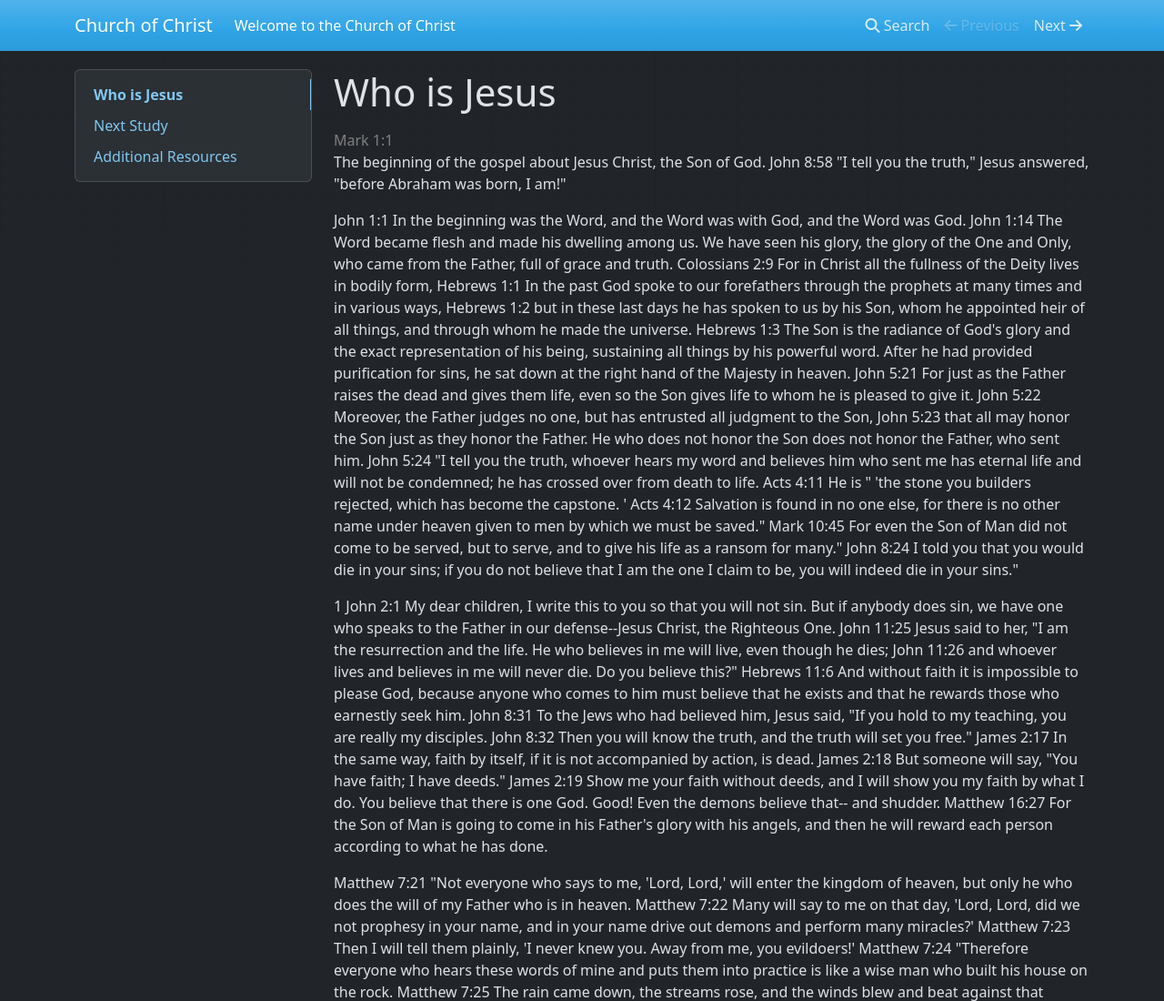
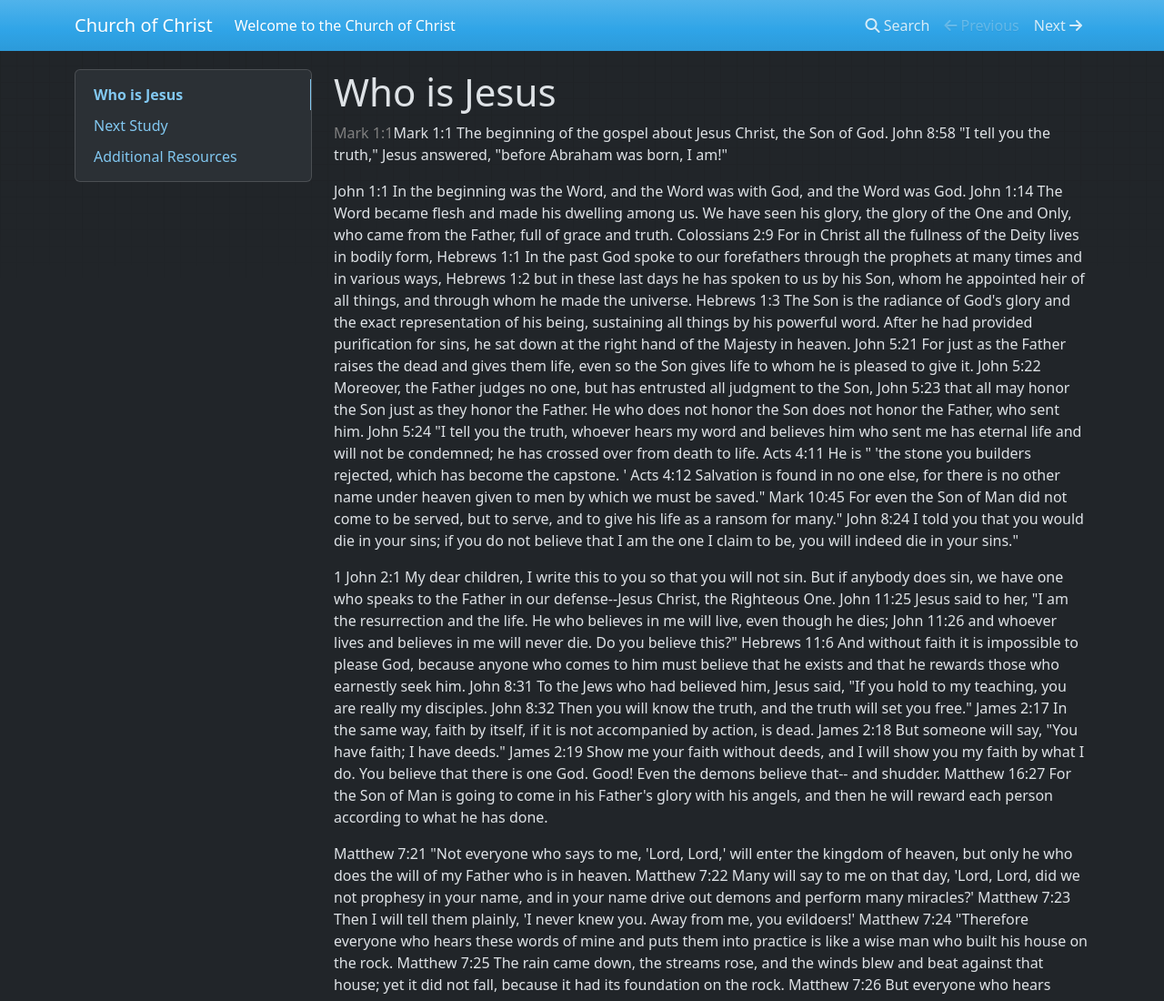
Before and after one commit to churchofchristalgo/Church-Of-Christ, a plain HTML site: page indexStudy/WhoisJesus.html in a window 1280 px wide. Shown: the top 1100 px of the page at 91% size. Drawn offline with nearby package versions, Linux system fonts and the light colour scheme; files whose address does not match are found by name.

Commit message:
Change citation style for Mark 1:1
Updated the citation style for Mark 1:1 to use a span tag.

```diff
--- a/indexStudy/WhoisJesus.html
+++ b/indexStudy/WhoisJesus.html
@@ -100,7 +100,7 @@
 
 <h1 id="Who-is-Jesus">Who is Jesus</h1>
 <p>
-<div style="color:Gray;">Mark 1:1</div> The beginning of the gospel about Jesus Christ, the Son of God.
+<span style="color:Gray;">Mark 1:1</span>Mark 1:1</span> The beginning of the gospel about Jesus Christ, the Son of God.
 
 John 8:58 "I tell you the truth," Jesus answered, "before Abraham was born, I am!"
 </p>
```
